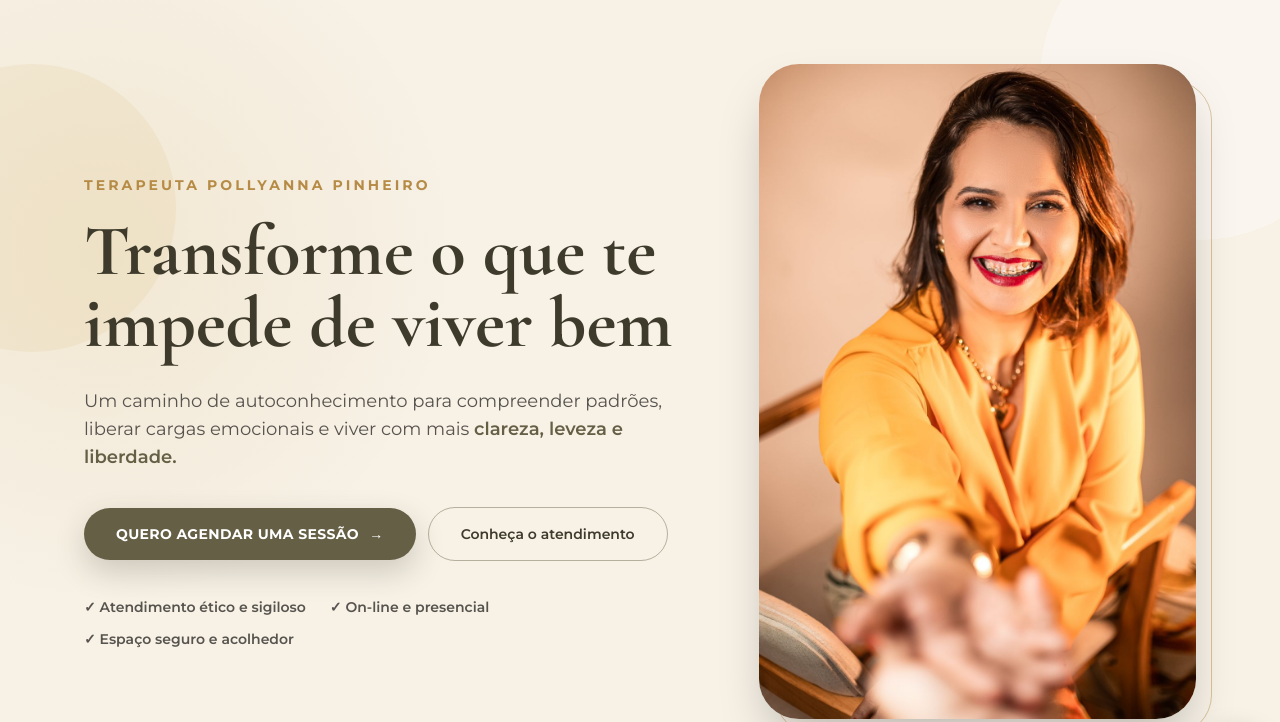
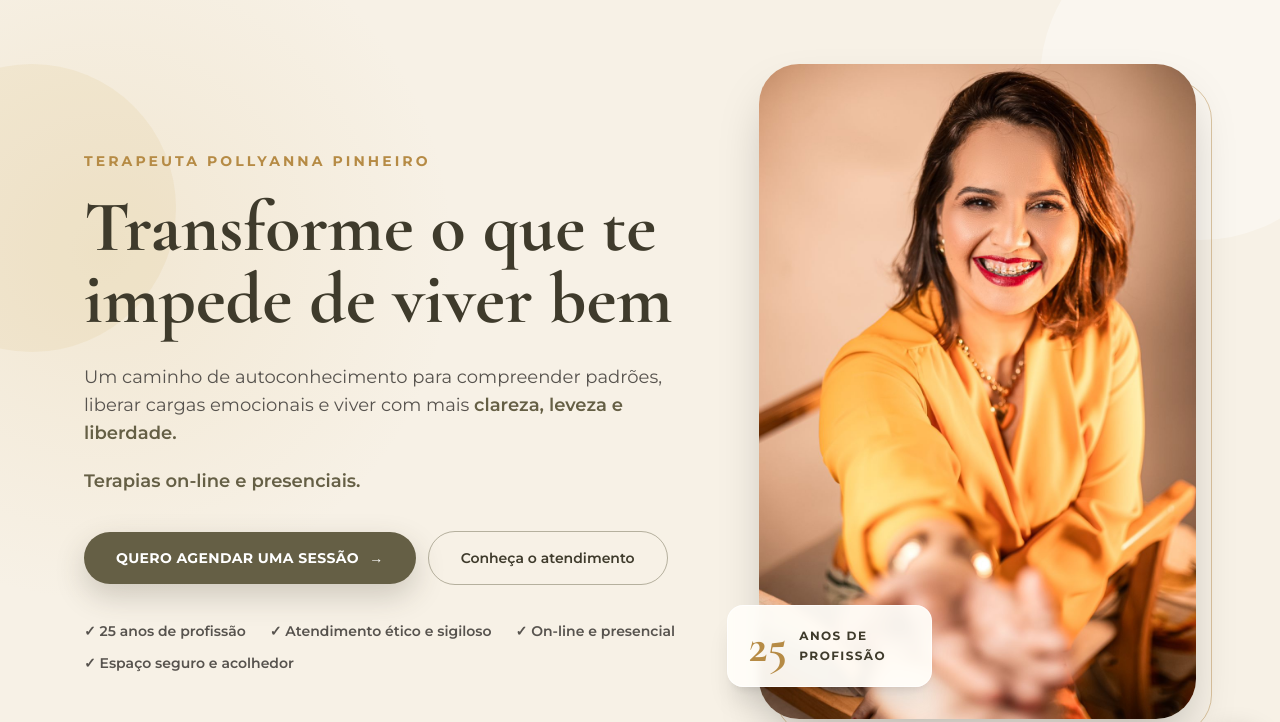
Before and after one commit to JoaoOliveira-code/pollyanna-terapia, a plain HTML site: page index.html in a window 1280 px wide. Shown: the top 722 px of the page. Drawn offline with nearby package versions, Linux system fonts and the light colour scheme.

Commit message:
atualização dos 25 anos

```diff
--- a/index.html
+++ b/index.html
@@ -3,16 +3,18 @@
 
 <head>
     <meta charset="UTF-8">
+
     <meta name="viewport" content="width=device-width, initial-scale=1.0">
 
     <meta name="description"
-        content="Conheça o trabalho da terapeuta Pollyanna Pinheiro e encontre mais clareza, leveza e liberdade. Atendimento on-line e presencial em Taubaté.">
+        content="Conheça o trabalho da terapeuta Pollyanna Pinheiro, com 25 anos de profissão, e encontre mais clareza, leveza e liberdade. Atendimento on-line e presencial em Taubaté.">
 
     <meta name="theme-color" content="#655f45">
 
     <title>Pollyanna Pinheiro | Terapeuta</title>
 
     <link rel="preconnect" href="https://fonts.googleapis.com">
+
     <link rel="preconnect" href="https://fonts.gstatic.com" crossorigin>
 
     <link
@@ -199,10 +201,19 @@
                     </h1>
 
                     <p class="mt-7 max-w-2xl text-base leading-8 text-stone-600 md:text-lg">
+
                         Um caminho de autoconhecimento para compreender padrões,
                         liberar cargas emocionais e viver com mais
+
                         <strong class="font-semibold text-[#655f45]">
                             clareza, leveza e liberdade.
+                        </strong>
+                    </p>
+
+                    <p class="mt-5 max-w-2xl text-base leading-8 text-stone-600 md:text-lg">
+
+                        <strong class="font-semibold text-[#655f45]">
+                            Terapias on-line e presenciais.
                         </strong>
                     </p>
 
@@ -228,6 +239,7 @@
                     <div
                         class="mt-9 flex flex-wrap justify-center gap-x-6 gap-y-3 text-xs font-semibold text-stone-600 md:text-sm lg:justify-start">
 
+                        <span>✓ 25 anos de profissão</span>
                         <span>✓ Atendimento ético e sigiloso</span>
                         <span>✓ On-line e presencial</span>
                         <span>✓ Espaço seguro e acolhedor</span>
@@ -248,6 +260,24 @@
                             height="1600" fetchpriority="high"
                             class="relative aspect-[2/3] w-full rounded-[2.5rem] object-cover object-center shadow-2xl">
 
+                        <!-- SELO DE EXPERIÊNCIA -->
+                        <div class="absolute bottom-5 left-4 z-10 flex items-center gap-3 rounded-2xl border border-white/70 bg-[#fffdf8]/95 px-4 py-3 text-left shadow-xl backdrop-blur-sm md:-left-8 md:bottom-8 md:px-5 md:py-4"
+                            aria-label="25 anos de profissão">
+
+                            <strong
+                                class="font-['Cormorant_Garamond'] text-4xl font-bold leading-none text-[#b68b45] md:text-5xl">
+
+                                25
+                            </strong>
+
+                            <span
+                                class="max-w-[7rem] text-xs font-bold uppercase leading-5 tracking-[.12em] text-[#3f3b2c]">
+
+                                anos de profissão
+                            </span>
+
+                        </div>
+
                     </div>
 
                     <figcaption
@@ -256,6 +286,7 @@
                         Acolhimento · Consciência · Transformação
 
                     </figcaption>
+
                 </figure>
             </div>
         </header>
@@ -272,6 +303,7 @@
                     </p>
 
                     <h2 class="section-title text-4xl font-bold leading-tight md:text-5xl">
+
                         Olhe para dentro com mais consciência
                     </h2>
 
@@ -293,11 +325,12 @@
                                 <path stroke-linecap="round" stroke-linejoin="round" stroke-width="1.8"
                                     d="M9.5 8.5a3.5 3.5 0 116.1 2.35c-.9.95-2.1 1.3-2.1 2.65M12 18h.01M12 22a10 10 0 100-20 10 10 0 000 20z">
                                 </path>
+
                             </svg>
-
                         </div>
 
                         <h3 class="mb-3 text-2xl font-bold text-[#3f3b2c]">
+
                             Compreender a raiz
                         </h3>
 
@@ -317,11 +350,12 @@
                                 <path stroke-linecap="round" stroke-linejoin="round" stroke-width="1.8"
                                     d="M17 20h5v-2a4 4 0 00-5.5-3.7M9 20H2v-2a4 4 0 017-2.65M13 7a4 4 0 11-8 0 4 4 0 018 0zm8 2a3 3 0 11-6 0 3 3 0 016 0z">
                                 </path>
+
                             </svg>
-
                         </div>
 
                         <h3 class="mb-3 text-2xl font-bold text-[#3f3b2c]">
+
                             Ampliar a compreensão
                         </h3>
 
@@ -341,11 +375,12 @@
                                 <path stroke-linecap="round" stroke-linejoin="round" stroke-width="1.8"
                                     d="M12 22V10m0 0C9 10 6.5 8.3 5 5c3.8-.3 6.2 1.2 7 5zm0 4c2.5 0 5-1.5 7-4-3.5-.6-6.2.6-7 4zM5 21h14">
                                 </path>
+
                             </svg>
-
                         </div>
 
                         <h3 class="mb-3 text-2xl font-bold text-[#3f3b2c]">
+
                             Liberar o que limita
                         </h3>
 
@@ -365,11 +400,12 @@
                                 <path stroke-linecap="round" stroke-linejoin="round" stroke-width="1.8"
                                     d="M12 6V3m0 3a6 6 0 106 6h3M12 9a3 3 0 103 3h6m0 0l-3-3m3 3l-3 3">
                                 </path>
+
                             </svg>
-
                         </div>
 
                         <h3 class="mb-3 text-2xl font-bold text-[#3f3b2c]">
+
                             Criar uma nova direção
                         </h3>
 
@@ -428,10 +464,12 @@
                     <article class="card flex flex-col rounded-3xl p-7 md:p-8">
 
                         <span class="mb-4 text-xs font-bold uppercase tracking-[.18em] text-[#b68b45]">
+
                             01
                         </span>
 
                         <h3 class="mb-4 text-3xl font-bold text-[#3f3b2c]">
+
                             ThetaHealing®
                         </h3>
 
@@ -454,10 +492,12 @@
                     <article class="card flex flex-col rounded-3xl p-7 md:p-8">
 
                         <span class="mb-4 text-xs font-bold uppercase tracking-[.18em] text-[#b68b45]">
+
                             02
                         </span>
 
                         <h3 class="mb-4 text-3xl font-bold text-[#3f3b2c]">
+
                             Barras de Access®
                         </h3>
 
@@ -480,10 +520,12 @@
                     <article class="card flex flex-col rounded-3xl p-7 md:p-8">
 
                         <span class="mb-4 text-xs font-bold uppercase tracking-[.18em] text-[#b68b45]">
+
                             03
                         </span>
 
                         <h3 class="mb-4 text-3xl font-bold text-[#3f3b2c]">
+
                             Constelação Familiar
                         </h3>
 
@@ -506,10 +548,12 @@
                     <article class="card flex flex-col rounded-3xl border-[#b65461]/30 p-7 md:p-8">
 
                         <span class="mb-4 text-xs font-bold uppercase tracking-[.18em] text-[#b65461]">
+
                             04
                         </span>
 
                         <h3 class="mb-4 text-3xl font-bold text-[#3f3b2c]">
+
                             Terapia para Casais
                         </h3>
 
@@ -579,11 +623,12 @@
                                     <path stroke-linecap="round" stroke-linejoin="round" stroke-width="1.8"
                                         d="M20.84 4.61a5.5 5.5 0 00-7.78 0L12 5.67l-1.06-1.06a5.5 5.5 0 00-7.78 7.78L12 21.23l8.84-8.84a5.5 5.5 0 000-7.78z">
                                     </path>
+
                                 </svg>
-
                             </div>
 
                             <h3 class="text-3xl font-bold text-[#482f32]">
+
                                 Talvez vocês estejam…
                             </h3>
 
@@ -592,7 +637,9 @@
                         <ul class="space-y-4 text-sm leading-7 text-[#6e5558] md:text-base">
 
                             <li class="flex gap-3">
+
                                 <span class="mt-1 font-bold text-[#b65461]" aria-hidden="true">
+
                                     ✓
                                 </span>
 
@@ -600,10 +647,13 @@
                                     Desentendendo-se com frequência, até por
                                     situações que antes pareciam simples.
                                 </span>
+
                             </li>
 
                             <li class="flex gap-3">
+
                                 <span class="mt-1 font-bold text-[#b65461]" aria-hidden="true">
+
                                     ✓
                                 </span>
 
@@ -611,10 +661,13 @@
                                     Sem diálogo e carregando mágoas que foram
                                     se acumulando com o tempo.
                                 </span>
+
                             </li>
 
                             <li class="flex gap-3">
+
                                 <span class="mt-1 font-bold text-[#b65461]" aria-hidden="true">
+
                                     ✓
                                 </span>
 
@@ -622,10 +675,13 @@
                                     Pensando em se separar ou já tentando
                                     melhorar a relação sem sucesso.
                                 </span>
+
                             </li>
 
                             <li class="flex gap-3">
+
                                 <span class="mt-1 font-bold text-[#b65461]" aria-hidden="true">
+
                                     ✓
                                 </span>
 
@@ -633,6 +689,7 @@
                                     Precisando se reconectar e reconstruir a
                                     confiança entre vocês.
                                 </span>
+
                             </li>
 
                         </ul>
@@ -652,8 +709,8 @@
                                     <path stroke-linecap="round" stroke-linejoin="round" stroke-width="1.8"
                                         d="M8 10h.01M12 10h.01M16 10h.01M21 11.5a8.4 8.4 0 01-9 8.5 9.4 9.4 0 01-4-.9L3 21l1.4-4.2A8.6 8.6 0 013 11.5C3 6.8 7 3 12 3s9 3.8 9 8.5z">
                                     </path>
+
                                 </svg>
-
                             </div>
 
                             <h3 class="text-3xl font-bold">
@@ -665,17 +722,22 @@
                         <ul class="space-y-4 text-sm leading-7 text-rose-50 md:text-base">
 
                             <li class="flex gap-3">
+
                                 <span class="mt-1 font-bold text-[#f3c5cb]" aria-hidden="true">
+
                                     ✓
                                 </span>
 
                                 <span>
                                     Escuta ativa, acolhedora e sem julgamentos.
                                 </span>
+
                             </li>
 
                             <li class="flex gap-3">
+
                                 <span class="mt-1 font-bold text-[#f3c5cb]" aria-hidden="true">
+
                                     ✓
                                 </span>
 
@@ -683,10 +745,13 @@
                                     Comunicação não violenta e empática para
                                     restaurar o diálogo.
                                 </span>
+
                             </li>
 
                             <li class="flex gap-3">
+
                                 <span class="mt-1 font-bold text-[#f3c5cb]" aria-hidden="true">
+
                                     ✓
                                 </span>
 
@@ -694,10 +759,13 @@
                                     Ferramentas práticas para compreender e
                                     resolver conflitos.
                                 </span>
+
                             </li>
 
                             <li class="flex gap-3">
+
                                 <span class="mt-1 font-bold text-[#f3c5cb]" aria-hidden="true">
+
                                     ✓
                                 </span>
 
@@ -705,6 +773,7 @@
                                     Fortalecimento do vínculo, da confiança e
                                     da cumplicidade.
                                 </span>
+
                             </li>
 
                         </ul>
@@ -755,6 +824,7 @@
                         </a>
 
                     </aside>
+
                 </div>
             </div>
         </section>
@@ -913,6 +983,7 @@
                         </div>
 
                         <h3 class="text-3xl font-bold text-[#3f3b2c]">
+
                             Instagram
                         </h3>
 
@@ -954,6 +1025,7 @@
                         </div>
 
                         <h3 class="text-3xl font-bold text-[#3f3b2c]">
+
                             Google
                         </h3>
 
@@ -973,17 +1045,19 @@
                 </div>
             </div>
         </section>
+
     </main>
 
     <!-- RODAPÉ -->
     <footer class="border-t border-[#d8b978]/30 bg-[#3f3b2c] px-5 py-10 text-center text-white">
 
         <p class="font-['Cormorant_Garamond'] text-2xl font-bold">
+
             Pollyanna Pinheiro
         </p>
 
         <p class="mt-1 text-xs tracking-wide text-stone-300">
-            Terapeuta · Facilitadora de Consciência
+            25 anos de profissão · Terapeuta · Facilitadora de Consciência
         </p>
 
         <p class="mt-5 text-xs text-stone-400">
```
